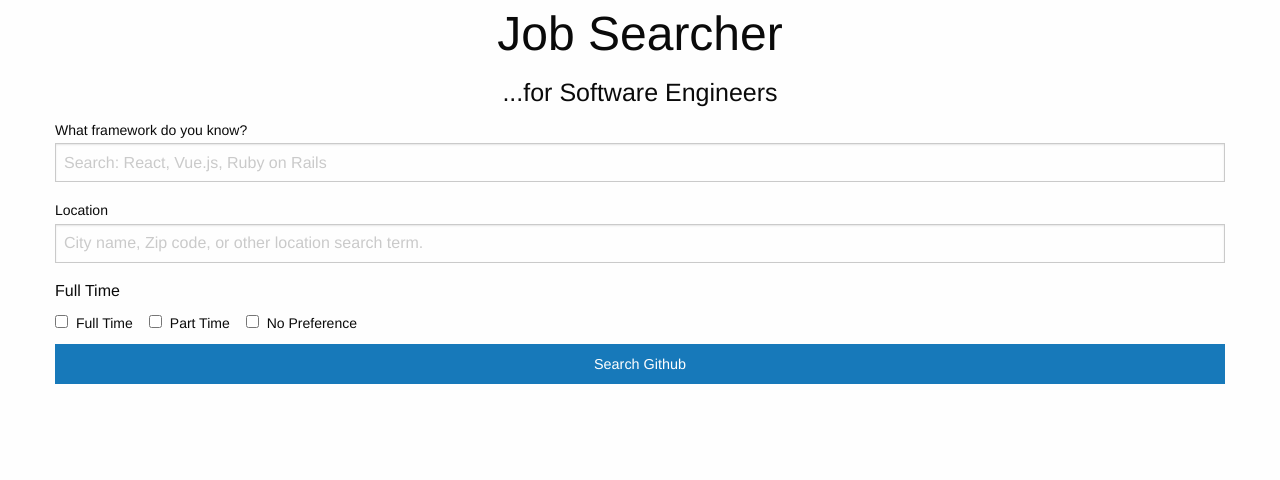
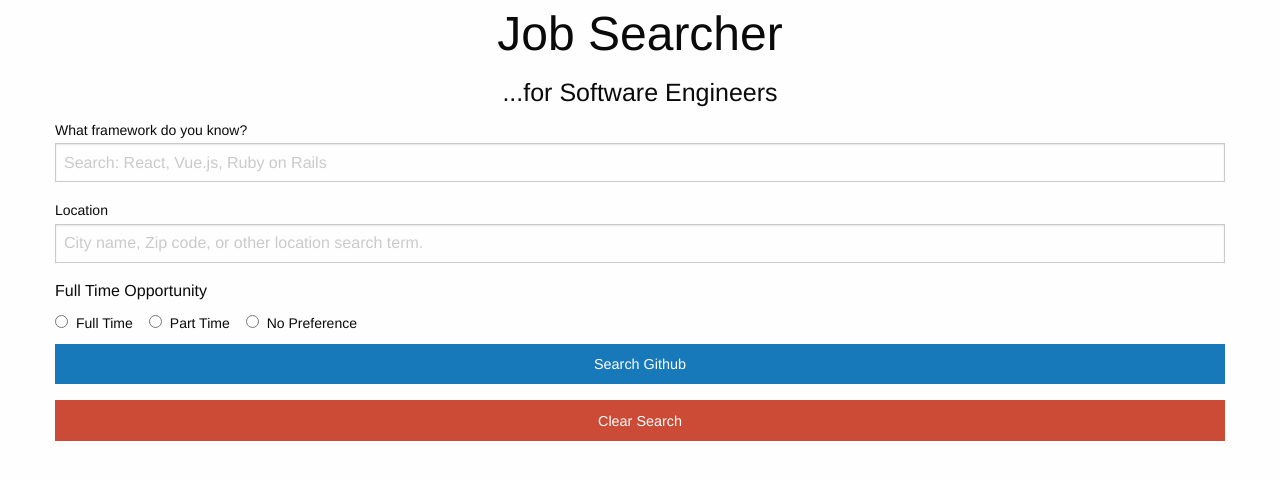
Before and after one commit to justinrobertohara/job-searcher, a React app: page / in a window 1280 px wide. Shown: the top 480 px of the page. Built offline with nearby package versions, Linux system fonts and the light colour scheme; the HTML template or start-up script is replaced by a standard one.

Commit message:
added search button

```diff
--- a/client/src/components/App.jsx
+++ b/client/src/components/App.jsx
@@ -8,24 +8,24 @@ export default class App extends React.Component {
     this.state = {
       searchTerm: undefined,
       location: undefined,
+      fullTime: undefined,
       results: [],
       searchedBoolean: false,
     };
     this.handleSubmit = this.handleSubmit.bind(this);
     this.handleChange = this.handleChange.bind(this);
+    this.checkBox = this.checkBox.bind(this);
+    this.clearSearch = this.clearSearch.bind(this);
   }
 
   handleSubmit(e) {
     e.preventDefault();
-    let searchTerm = this.state.searchTerm;
-    let location = this.state.location;
-
     let searchSpecifications = {
-      searchTerm: searchTerm,
-      location: location,
+      searchTerm: this.state.searchTerm,
+      location: this.state.location,
+      fullTime: this.state.fullTime,
     };
 
-    console.log(searchSpecifications);
     axios
       .post('/github/api', { data: searchSpecifications })
       .then((response) => {
@@ -39,14 +39,32 @@ export default class App extends React.Component {
       });
   }
 
-  checkBox(event) {
-    console.log(event.target.id);
+  handleChange(event) {
+    let key = event.target.name;
+    this.setState({ [key]: event.target.value });
   }
 
-  handleChange(event) {
-    let key = event.target.name;
+  checkBox(event) {
+    let opportunity = event.target.id;
+    if (opportunity === 'fullTimeOpportunity') {
+      this.setState({
+        fullTime: true,
+      });
+    } else {
+      this.setState({
+        fullTime: false,
+      });
+    }
+  }
 
-    this.setState({ [key]: event.target.value });
+  clearSearch() {
+    this.setState({
+      searchTerm: '',
+      location: '',
+      fullTime: '',
+      results: [],
+      searchedBoolean: false,
+    });
   }
 
   render() {
@@ -62,6 +80,7 @@ export default class App extends React.Component {
                 type="text"
                 onChange={this.handleChange}
                 name="searchTerm"
+                value={this.state.searchTerm}
                 placeholder="Search: React, Vue.js, Ruby on Rails"
               />
             </label>
@@ -72,23 +91,43 @@ export default class App extends React.Component {
               <input
                 type="text"
                 name="location"
+                value={this.state.location}
                 onChange={this.handleChange}
                 placeholder="City name, Zip code, or other location search term."
               />
             </label>
           </div>
-          <div className="large-4 columns">
-            <fieldset className="medium-6 cell">
-              <legend>Full Time </legend>
-              <input id="fullTime" type="checkbox" onChange={this.checkBox} />
-              <label htmlFor="checkbox1">Full Time</label>
-              <input id="partTime" type="checkbox" onChange={this.checkBox} />
-              <label htmlFor="checkbox2">Part Time</label>
-              <input id="noPref" type="checkbox" onChange={this.checkBox} />
-              <label htmlFor="checkbox3">No Preference</label>
-            </fieldset>
-          </div>
+
+          <fieldset className="large-5 cell">
+            <legend>Full Time Opportunity</legend>
+            <input
+              type="radio"
+              name="opportunity"
+              value={this.state.fullTime}
+              id="fullTimeOpportunity"
+              onChange={this.checkBox}
+              required
+            />
+            <label htmlFor="fullTimeOpportunity">Full Time</label>
+            <input
+              type="radio"
+              name="opportunity"
+              value="partTime"
+              id="partTimeOpportunity"
+              onChange={this.checkBox}
+            />
+            <label htmlFor="partTimeOpportunity">Part Time</label>
+            <input
+              type="radio"
+              name="opportunity"
+              value="noPref"
+              id="noPrefOpportunity"
+              onChange={this.checkBox}
+            />
+            <label htmlFor="noPrefOpportunity">No Preference</label>
+          </fieldset>
         </div>
+
         <a
           className="button expanded"
           href="#"
@@ -97,6 +136,14 @@ export default class App extends React.Component {
         >
           Search Github
         </a>
+        <a
+          className="button expanded alert"
+          href="#"
+          onClick={this.clearSearch}
+        >
+          Clear Search
+        </a>
+
         {this.state.searchedBoolean === true && (
           <div>
             <h2>You have {this.state.results.length} results</h2>
```
Also changed, not shown: public/dist/bundle.js, 1 other file (tests, documents, lock files or other folders).
